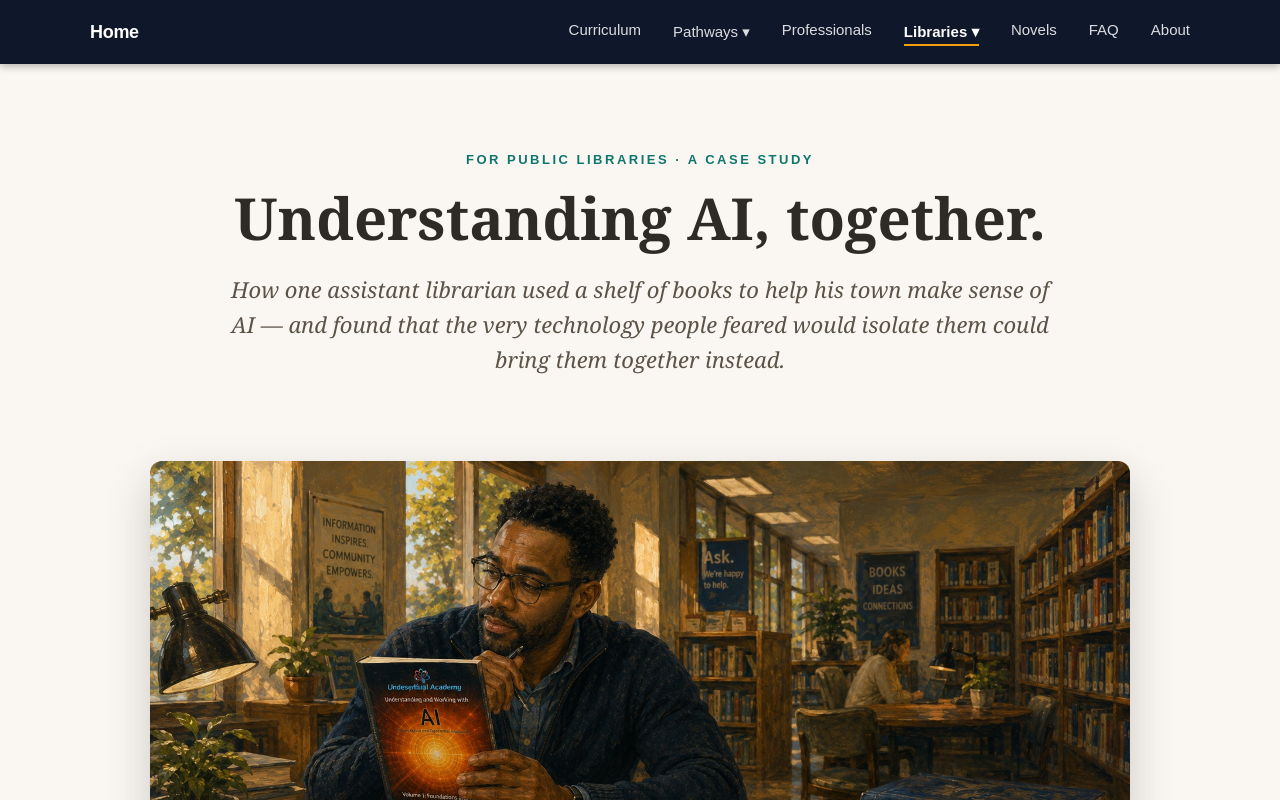
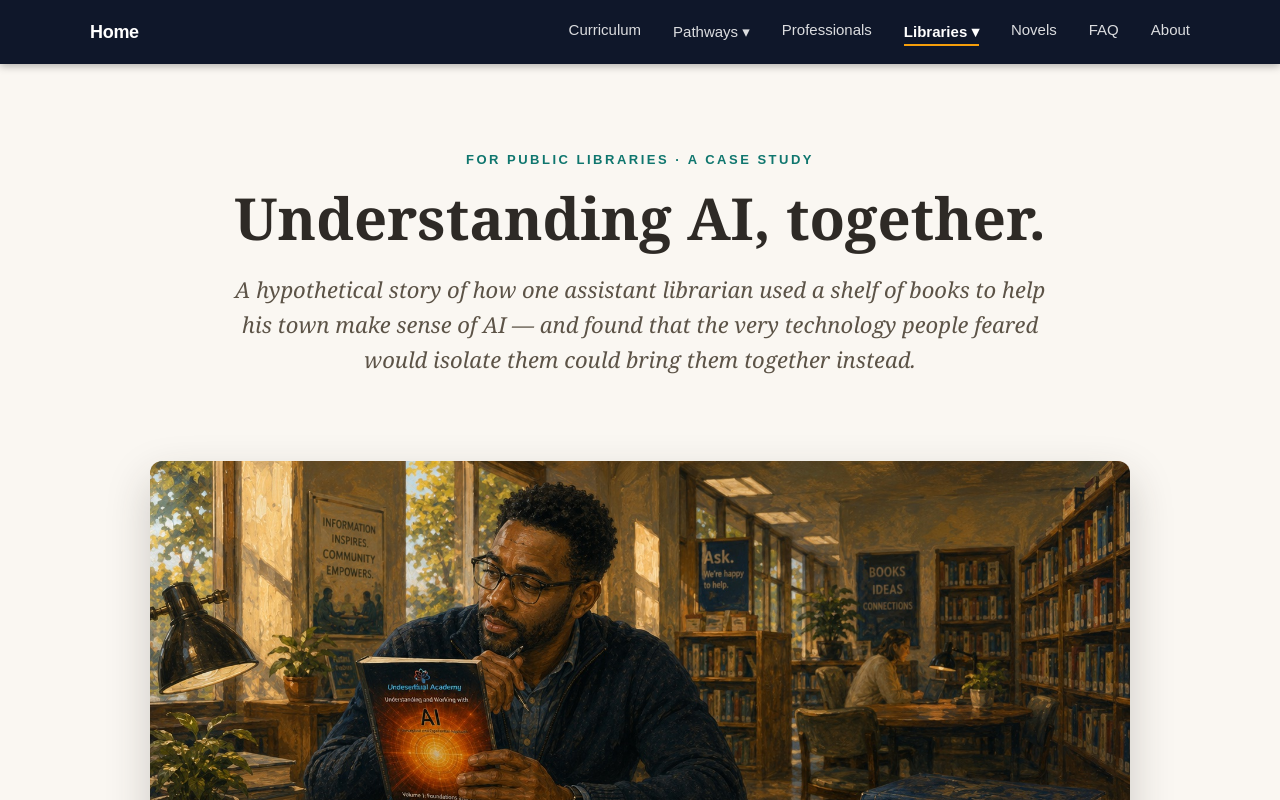
Before and after one commit to Suchocki88/UnderstandingAI.ai, a Next.js app: page /public-libraries in a window 1280 px wide. Shown: the top 800 px of the page. Built offline with nearby package versions, Linux system fonts and the light colour scheme.

Commit message:
Clarify description of librarian's AI story

```diff
--- a/app/public-libraries/page.tsx
+++ b/app/public-libraries/page.tsx
@@ -65,7 +65,7 @@ export default function Page() {
             Understanding AI, together.
           </h1>
           <p style={{ fontFamily: SERIF, fontSize: "clamp(19px, 2.6vw, 22px)", lineHeight: 1.6, color: "#5c5347", margin: 0, fontStyle: "italic" }}>
-            How one assistant librarian used a shelf of books to help his town make sense of AI — and found that the
+            A hypothetical story of how one assistant librarian used a shelf of books to help his town make sense of AI — and found that the
             very technology people feared would isolate them could bring them together instead.
           </p>
         </div>
```
